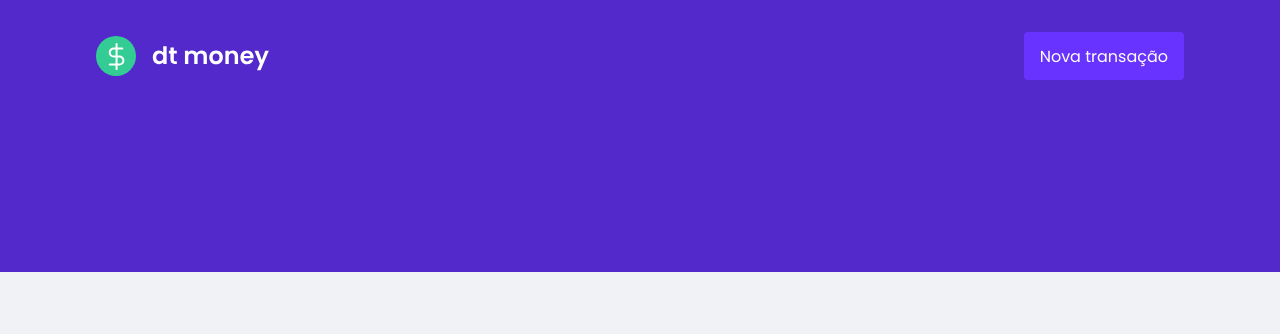
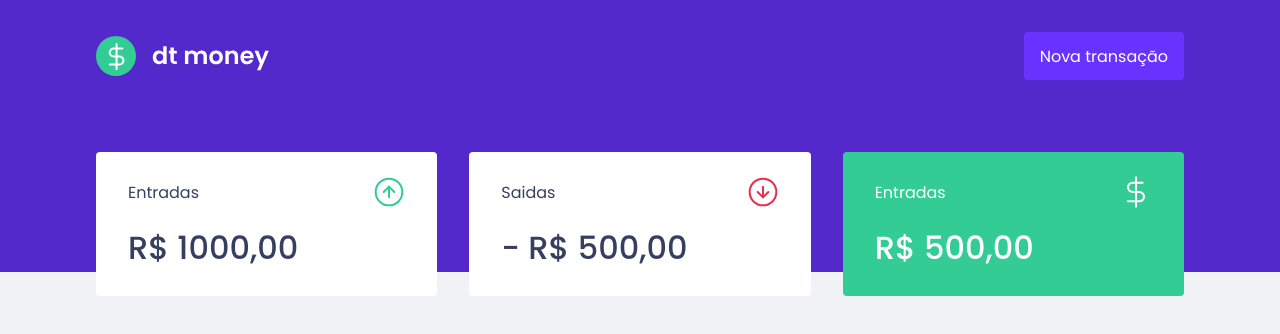
Before and after one commit to DiegoRamos-b/ignite-react-js, a React (Create React App) app in the folder chapter-2/: page / in a window 1280 px wide. Shown: the top 334 px of the page. Built offline with nearby package versions, Linux system fonts and the light colour scheme.

Commit message:
[CHAPTER 2] fim da aula 'componente summary'

```diff
--- a/chapter-2/public/index.html
+++ b/chapter-2/public/index.html
@@ -9,7 +9,7 @@
     <link rel="shortcut icon" href="./favicon.png" type="image/png" />
 
     <link
-      href="https://fonts.googleapis.com/css2?family=Poppins:wght@400;600&display=swap"
+      href="https://fonts.googleapis.com/css2?family=Poppins:wght@400;500;600&display=swap"
       rel="stylesheet"
     />
 
--- a/chapter-2/src/App.tsx
+++ b/chapter-2/src/App.tsx
@@ -1,9 +1,11 @@
-import { Header } from "./components/header";
+import { Dashboard } from "./components/Dashboard";
+import { Header } from "./components/Header";
 
 function App() {
   return (
     <>
       <Header />
+      <Dashboard />
     </>
   );
 }
--- /dev/null
+++ b/chapter-2/src/components/Dashboard/index.tsx
@@ -0,0 +1,10 @@
+import { Summary } from "../Summary";
+import { Container } from "./style";
+
+export function Dashboard() {
+  return (
+    <Container>
+      <Summary />
+    </Container>
+  );
+}
--- /dev/null
+++ b/chapter-2/src/components/Dashboard/style.ts
@@ -0,0 +1,7 @@
+import styled from "styled-components";
+
+export const Container = styled.main`
+  max-width: 1120px;
+  margin: 0 auto;
+  padding: 2.5rem 1rem;
+`;
--- /dev/null
+++ b/chapter-2/src/components/Summary/index.tsx
@@ -0,0 +1,36 @@
+import incomeImg from '../../assets/income.svg'
+import outcomeImg from '../../assets/outcome.svg'
+import totalImg from '../../assets/total.svg'
+
+import { Container } from "./style";
+
+
+export function Summary() {
+  return (
+    <Container>
+      <div>
+        <header>
+          <p>Entradas</p>
+          <img src={ incomeImg } alt="Entradas" />
+        </header>
+          <strong>R$ 1000,00</strong>
+      </div>
+
+      <div>
+        <header>
+          <p>Saidas</p>
+          <img src={ outcomeImg } alt="Entradas" />
+        </header>
+        <strong>- R$ 500,00</strong>
+      </div>
+
+      <div>
+        <header>
+          <p>Entradas</p>
+          <img src={ totalImg } alt="Entradas" />
+        </header>
+        <strong>R$ 500,00</strong>
+      </div>
+    </Container>
+  );
+}
--- /dev/null
+++ b/chapter-2/src/components/Summary/style.ts
@@ -0,0 +1,35 @@
+import styled from "styled-components";
+
+export const Container = styled.div`
+  display: grid;
+
+  grid-template-columns: repeat(3, 1fr);
+  gap: 2rem;
+  margin-top: -10rem;
+
+  div {
+    background-color: var(--shape);
+    padding: 1.5rem 2rem;
+    border-radius: 0.25rem;
+    color: var(--text-title);
+
+    header {
+      display: flex;
+      align-items: center;
+      justify-content: space-between;
+    }
+
+    strong {
+      margin-top: 1rem;
+      font-size: 2rem;
+      line-height: 3rem;
+      font-weight: 500;
+      display: block;
+    }
+
+    &:last-child {
+      background: var(--green);
+      color: #FFF;
+    }
+  }
+`;
```
Also changed, not shown: chapter-2/src/components/Header/index.tsx (renamed from chapter-2/src/components/header/index.tsx), chapter-2/src/components/Header/style.ts (renamed from chapter-2/src/components/header/style.ts).
